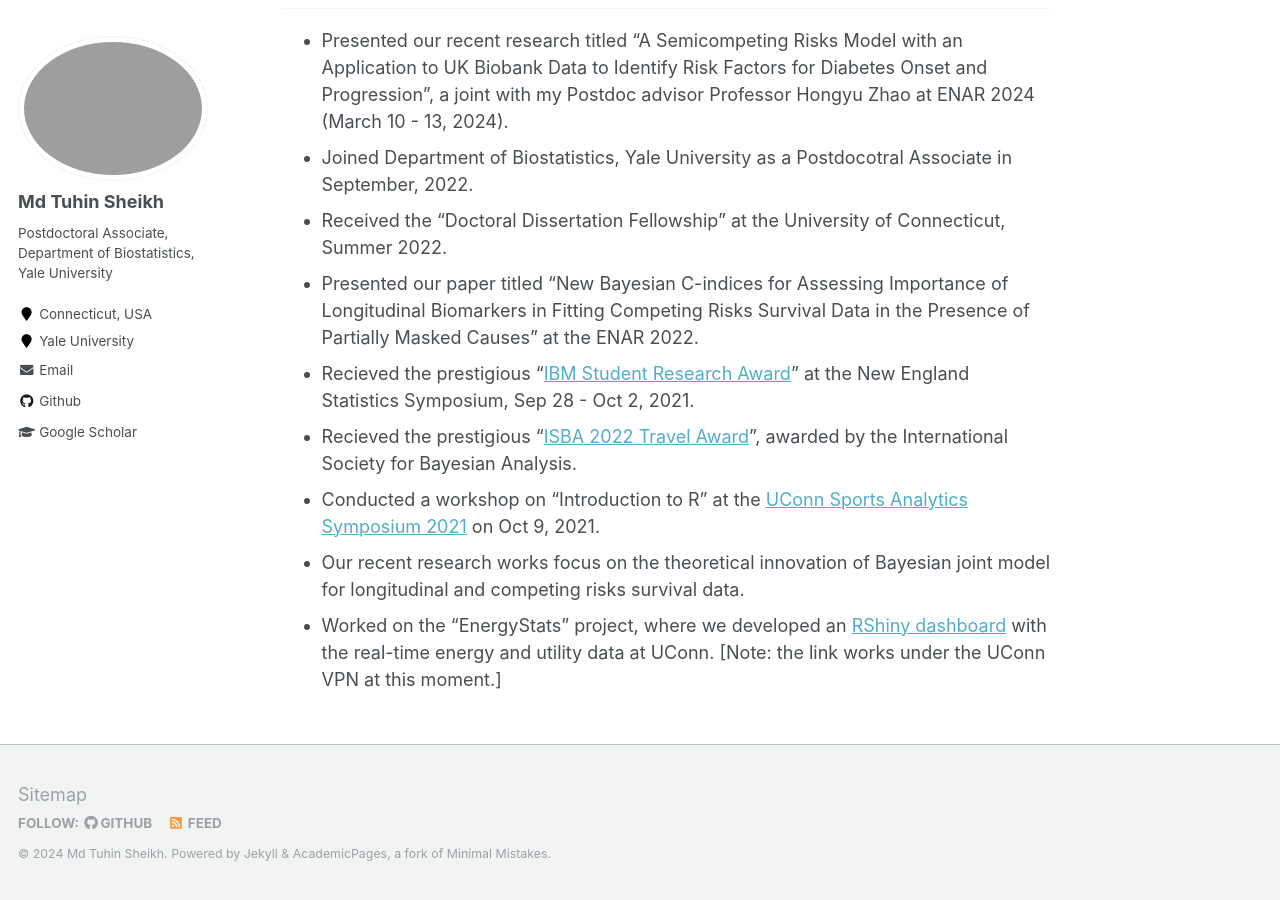
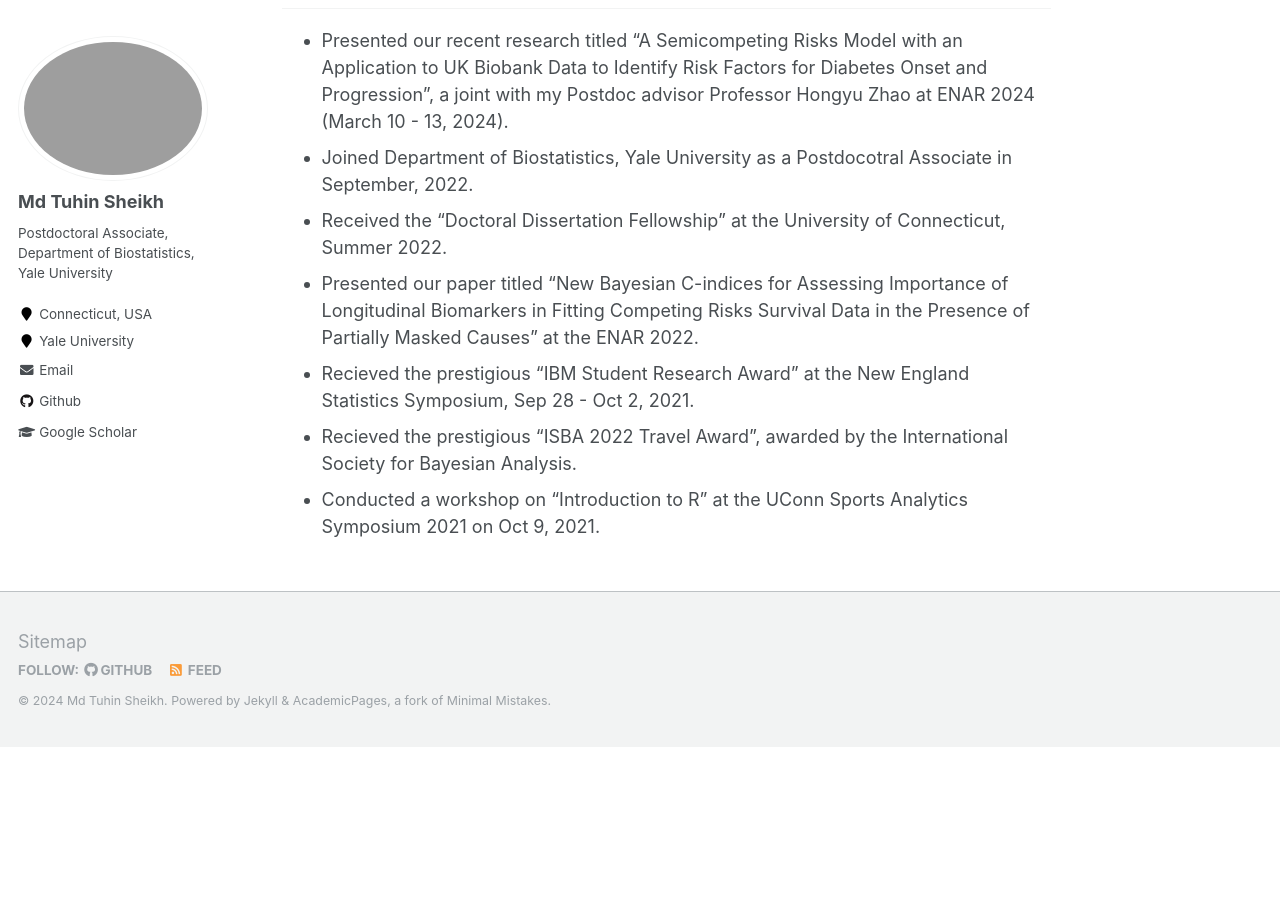
Before and after one commit to mdtuhinsheikh/mdtuhinsheikh.github.io, a Jekyll site: the page built from _pages/about.md, in a window 1280 px wide and 900 px high, scrolled down 680 px. Built offline with Jekyll 4.4.1, drawn with Linux system fonts in a browser that asks for light colours; after the commit the page ends 1427 px from its top, so only the background shows below that.

Commit message:
Update about.md

```diff
--- a/_pages/about.md
+++ b/_pages/about.md
@@ -19,8 +19,6 @@ I am a Postdoctoral Associate at [Professor Hongyu Zhao's](https://zhaocenter.or
 * Joined Department of Biostatistics, Yale University as a Postdocotral Associate in September, 2022.
 * Received the "Doctoral Dissertation Fellowship" at the University of Connecticut, Summer 2022.
 * Presented our paper titled "New Bayesian C-indices for Assessing Importance of Longitudinal Biomarkers in Fitting Competing Risks Survival Data in the Presence of Partially Masked Causes" at the ENAR 2022.
-* Recieved the prestigious "[IBM Student Research Award](https://statistics.uconn.edu/2021/10/14/awards-at-the-34th-ness-symposium/){:target="_blank"}" at the New England Statistics Symposium, Sep 28 - Oct 2, 2021.
-* Recieved the prestigious "[ISBA 2022 Travel Award](https://stat.uconn.edu/2021/09/07/awards-2/){:target="_blank"}", awarded by the International Society for Bayesian Analysis.
-* Conducted a workshop on "Introduction to R" at the [UConn Sports Analytics Symposium 2021](https://statds.org/events/ucsas2021/workshops.html){:target="_blank"} on Oct 9, 2021.
-* Our recent research works focus on the theoretical innovation of Bayesian joint model for longitudinal and competing risks survival data.
-* Worked on the "EnergyStats" project, where we developed an [RShiny dashboard](https://energystats.fo.uconn.edu/){:target="_blank"} with the real-time energy and utility data at UConn. [Note: the link works under the UConn VPN at this moment.]
+* Recieved the prestigious "IBM Student Research Award" at the New England Statistics Symposium, Sep 28 - Oct 2, 2021.
+* Recieved the prestigious "ISBA 2022 Travel Award", awarded by the International Society for Bayesian Analysis.
+* Conducted a workshop on "Introduction to R" at the UConn Sports Analytics Symposium 2021 on Oct 9, 2021.
```
